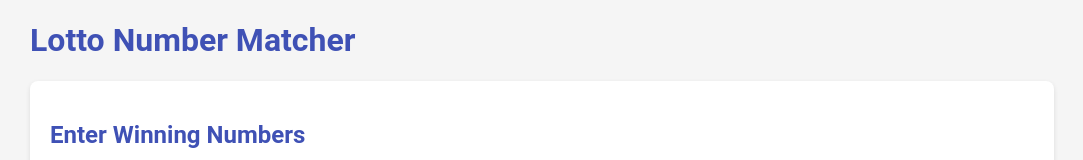
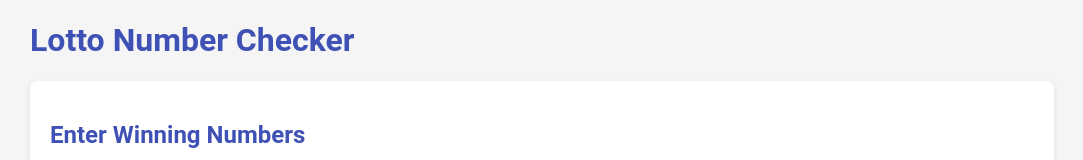
Before and after one commit to rgpl-xyz/lotto-number-checker, an Angular app: page / in a window 1280 px wide. Shown: the top 160 px of the page, without its empty margins (98-1181 px from the left). Built offline with nearby package versions, Linux system fonts and the light colour scheme.

Commit message:
fix: name the app Lotto Number Checker everywhere
The heading and page title said "Lotto Number Matcher" while the repo,
README and rgpl.xyz say "Lotto Number Checker". The README screenshot is
retaken with the new name.

```diff
--- a/src/app/app.routes.ts
+++ b/src/app/app.routes.ts
@@ -4,6 +4,6 @@ export const routes: Routes = [
   {
     path: '',
     loadComponent: () => import('./components/winning-number/winning-number.component').then(m => m.WinningNumberComponent),
-    title: 'Lotto Number Matcher | RGPL'
+    title: 'Lotto Number Checker | RGPL'
   }
 ];
--- a/src/app/components/winning-number/winning-number.component.ts
+++ b/src/app/components/winning-number/winning-number.component.ts
@@ -12,7 +12,7 @@ import { FEATURE_FLAGS } from '../../feature-flags';
   changeDetection: ChangeDetectionStrategy.OnPush,
 })
 export class WinningNumberComponent {
-  readonly title = signal<string>('Lotto Number Matcher');
+  readonly title = signal<string>('Lotto Number Checker');
   readonly liveResults = inject(FEATURE_FLAGS).liveResults;
   readonly useSearch = model<boolean>(false);
   readonly winningNumbers = model<number[]>([]);
--- a/src/index.html
+++ b/src/index.html
@@ -2,7 +2,7 @@
 <html lang="en">
 <head>
   <meta charset="utf-8">
-  <title>Lotto</title>
+  <title>Lotto Number Checker | RGPL</title>
   <base href="/">
   <meta name="viewport" content="width=device-width, initial-scale=1">
   <link rel="icon" type="image/x-icon" href="favicon.ico">
```
Also changed, not shown: 3 other files (tests, documents, lock files or other folders).
